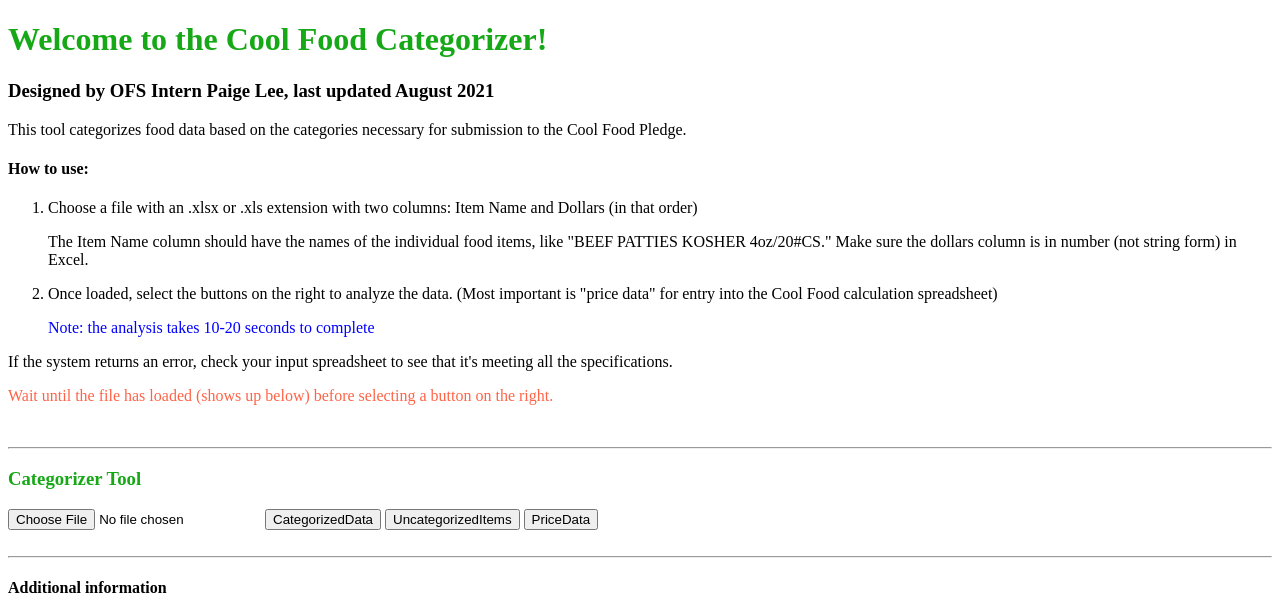
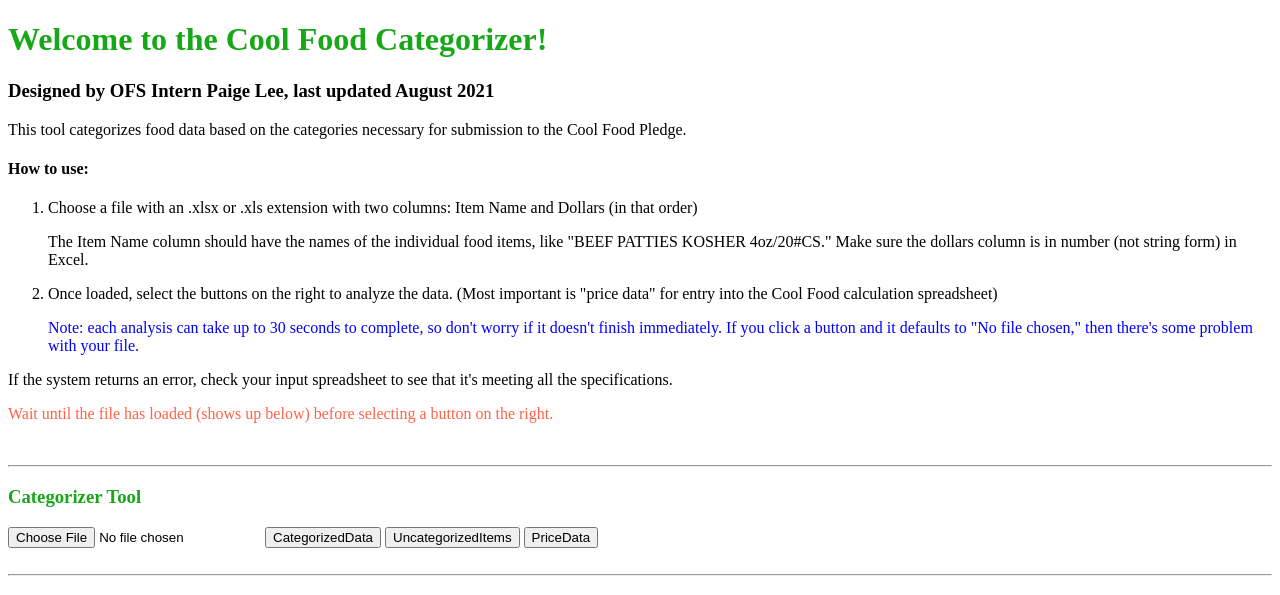
Before and after one commit to eelegiap/food-categorizer, a Flask app: template templates/index.html in a window 1280 px wide. Shown: the top 595 px of the page. Run offline with Flask 2, Linux system fonts and the light colour scheme; the template is opened without the code that fills it, so the values that code supplies are empty; some libraries are stand-ins or nearby versions.

Commit message:
debugging file situation

```diff
--- a/app.py
+++ b/app.py
@@ -3,7 +3,10 @@
 import pandas as pd
 from werkzeug.utils import secure_filename
 
-UPLOAD_FOLDER = 'uploads'
+
+APP_ROOT = os.path.dirname(os.path.abspath(__file__))
+UPLOAD_FOLDER = os.path.join(APP_ROOT, 'static/uploads')
+
 ALLOWED_EXTENSIONS = {'xlsx','xls'}
 
 app = Flask(__name__)
@@ -14,8 +17,10 @@
            filename.rsplit('.', 1)[1].lower() in ALLOWED_EXTENSIONS
 def delete_files():
     for folder in ['uploads','downloads']:
-        for f in os.listdir(folder):
-            os.remove(os.path.join(folder, f))
+        approot = os.path.dirname(os.path.abspath(__file__))
+        folderpath = os.path.join(approot, 'static/'+folder)
+        for f in os.listdir(folderpath):
+            os.remove(os.path.join(folderpath, f))
 
 @app.route("/", methods=['GET', 'POST'])
 def upload_file():
@@ -39,7 +44,7 @@
             filefound = True
     if filefound:
         # now the data manipulation begins...
-        df = pd.read_excel('uploads/'+filename, engine='openpyxl')
+        df = pd.read_excel('static/uploads/'+filename, engine='openpyxl')
         foodlist = df.values.tolist()
         foodlist = [item for item in foodlist if (pd.isna(item[0]) == False)]
         # categorization
@@ -120,7 +125,7 @@
                 excel_lst.append((i,p))
             exceldict[key] = excel_lst
         # write to Excel
-        writer = pd.ExcelWriter('downloads/categorized_output.xlsx')
+        writer = pd.ExcelWriter('static/downloads/categorized_output.xlsx')
         for key in list(exceldict.keys()):
             currentcatlist = exceldict[key]
             currentdf = pd.DataFrame.from_records(sorted(currentcatlist, key=lambda item: item[1], reverse=True))
@@ -137,7 +142,7 @@
             currentdf.to_excel(writer, newkey)
         writer.save()
         if allkeys == ['getcats']:
-            return send_file('downloads/categorized_output.xlsx',
+            return send_file('static/downloads/categorized_output.xlsx',
                         mimetype='text/xlsx',
                         attachment_filename='Cool_Food_Categorized_Output.xlsx',
                         as_attachment=True)
@@ -148,7 +153,7 @@
                 totalpricedict[key] = 0
                 for item, price in corrdict[key]:
                     totalpricedict[key] += price
-            writer = pd.ExcelWriter('downloads/Cool_Food_Price_Totals.xlsx')
+            writer = pd.ExcelWriter('static/downloads/Cool_Food_Price_Totals.xlsx')
             datapoints = []
             for key in list(totalpricedict.keys()):
                 datapoint = list((key, totalpricedict[key]))
@@ -157,7 +162,7 @@
             currentdf = currentdf.rename(columns={0: 'CFP Category', 1: 'Total Dollars Purchased'})
             currentdf.to_excel(writer)
             writer.save()
-            return send_file('downloads/Cool_Food_Price_Totals.xlsx',
+            return send_file('static/downloads/Cool_Food_Price_Totals.xlsx',
                         mimetype='text/xlsx',
                         attachment_filename='Cool_Food_Price_Totals.xlsx',
                         as_attachment=True)
@@ -173,13 +178,13 @@
                 item_name = item[0]
                 if item_name not in set_of_items:
                     not_used.add(tuple(item))
-            writer = pd.ExcelWriter('downloads/Uncategorized_Items.xlsx')
+            writer = pd.ExcelWriter('static/downloads/Uncategorized_Items.xlsx')
             currentdf = pd.DataFrame(sorted(list(not_used), key=lambda item: item[1], reverse=False))
             currentdf = currentdf.rename(columns={0: 'Item (uncategorized)', 1: 'Dollars'})
             # Save df to one Excel sheet
             currentdf.to_excel(writer)
             writer.save()
-            return send_file('downloads/Uncategorized_Items.xlsx',
+            return send_file('static/downloads/Uncategorized_Items.xlsx',
                         mimetype='text/xlsx',
                         attachment_filename='Uncategorized_Items.xlsx',
                         as_attachment=True)
--- a/templates/index.html
+++ b/templates/index.html
@@ -4,44 +4,8 @@
 
 <head>
   <link rel="stylesheet" href="//code.jquery.com/ui/1.12.1/themes/base/jquery-ui.css">
-  <link rel="stylesheet" href="/resources/demos/style.css">
-  <style>
-    .accordion {
-      background-color: #eee;
-      color: #444;
-      cursor: pointer;
-      padding: 18px;
-      width: 100%;
-      border: none;
-      text-align: left;
-      outline: none;
-      font-size: 15px;
-      transition: 0.4s;
-    }
-
-    .active,
-    .accordion:hover {
-      background-color: #ccc;
-    }
-
-    .panel {
-      padding: 0 18px;
-      display: none;
-      background-color: white;
-      overflow: hidden;
-    }
-
-    input {
-      font-size: 20
-    }
-  </style>
   <script src="https://code.jquery.com/jquery-1.12.4.js"></script>
   <script src="https://code.jquery.com/ui/1.12.1/jquery-ui.js"></script>
-  <script>
-    $(function () {
-      $("#accordion").accordion();
-    });
-  </script>
 </head>
 
 <body>
@@ -58,7 +22,7 @@
     <li>
       <p>Once loaded, select the buttons on the right to analyze the data. (Most important is "price data" for entry
         into the Cool Food calculation spreadsheet)</p>
-      <p style='color:blue'>Note: the analysis takes 10-20 seconds to complete</p>
+      <p style='color:blue'>Note: each analysis can take up to 30 seconds to complete, so don't worry if it doesn't finish immediately. If you click a button and it defaults to "No file chosen," then there's some problem with your file.</p>
     </li>
   </ol>
   <p>If the system returns an error, check your input spreadsheet to see that it's meeting all the specifications.</p>
```
Also changed, not shown: 3 other files.
